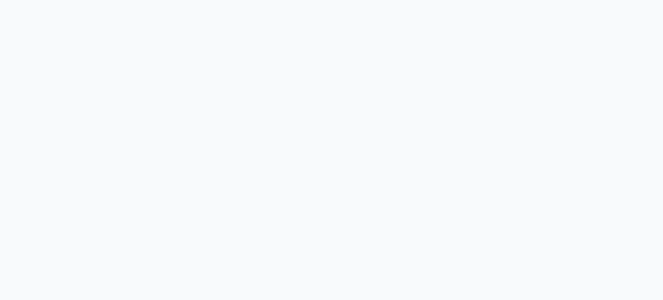
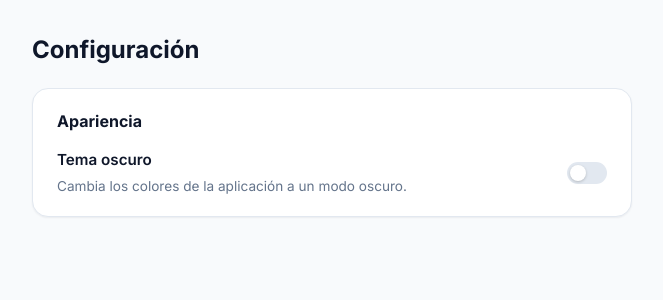
Before and after one commit to Sincro-arg/AH-front, an Angular app: page /configuracion in a window 1280 px wide. Before the commit this address led to /. Shown: the top 300 px of the page, without its empty margins (308-971 px from the left). Built offline with nearby package versions, Linux system fonts and the light colour scheme.

Commit message:
Implementar el tema claro/oscuro que pide el pliego para Con (cortada por tiempo)
Agent: c2

```diff
--- a/src/app/app.routes.ts
+++ b/src/app/app.routes.ts
@@ -5,4 +5,9 @@ export const routes: Routes = [
     path: '',
     loadComponent: () => import('./components/home/home').then((m) => m.Home),
   },
+  {
+    path: 'configuracion',
+    loadComponent: () =>
+      import('./components/configuracion/configuracion').then((m) => m.Configuracion),
+  },
 ];
--- a/src/app/app.ts
+++ b/src/app/app.ts
@@ -1,5 +1,6 @@
-import { Component } from '@angular/core';
+import { Component, inject } from '@angular/core';
 import { RouterOutlet } from '@angular/router';
+import { ThemeService } from './services/theme.service';
 
 @Component({
   selector: 'app-root',
@@ -8,4 +9,8 @@ import { RouterOutlet } from '@angular/router';
   templateUrl: './app.html',
   styleUrl: './app.css',
 })
-export class App {}
+export class App {
+  // Se inyecta aca (sin usarlo) para que el tema guardado se aplique al
+  // documento apenas arranca la app, antes de que se vea ninguna pantalla.
+  private readonly theme = inject(ThemeService);
+}
--- /dev/null
+++ b/src/app/components/configuracion/configuracion.css
@@ -0,0 +1,90 @@
+.config {
+  max-width: 640px;
+  margin: 0 auto;
+  padding: 32px 20px;
+}
+
+.config__title {
+  margin: 0 0 20px;
+  font-size: 1.5rem;
+  color: var(--color-text);
+}
+
+.config__card {
+  background: var(--color-surface);
+  border: 1px solid var(--color-border);
+  border-radius: var(--radius-lg);
+  box-shadow: var(--shadow-sm);
+  padding: 20px 24px;
+  transition: background var(--transition), border-color var(--transition);
+}
+
+.config__subtitle {
+  margin: 0 0 16px;
+  font-size: 1rem;
+  font-weight: 700;
+  color: var(--color-text);
+}
+
+.config__row {
+  display: flex;
+  align-items: center;
+  justify-content: space-between;
+  gap: 16px;
+}
+
+.config__label {
+  margin: 0;
+  font-size: 0.95rem;
+  font-weight: 600;
+  color: var(--color-text);
+}
+
+.config__desc {
+  margin: 4px 0 0;
+  font-size: 0.85rem;
+  color: var(--color-text-muted);
+}
+
+/* Toggle: mismo patron que sincroresto (checkbox + track deslizante) */
+.toggle {
+  position: relative;
+  display: inline-flex;
+  align-items: center;
+  cursor: pointer;
+  flex-shrink: 0;
+}
+
+.toggle input {
+  display: none;
+}
+
+.toggle-track {
+  width: 40px;
+  height: 22px;
+  background: var(--color-border);
+  border-radius: 99px;
+  position: relative;
+  transition: background var(--transition);
+}
+
+.toggle-track::after {
+  content: '';
+  position: absolute;
+  top: 3px;
+  left: 3px;
+  width: 16px;
+  height: 16px;
+  background: #fff;
+  border-radius: 50%;
+  box-shadow: 0 1px 3px rgba(0, 0, 0, 0.2);
+  transition: transform var(--transition);
+}
+
+.toggle input:checked + .toggle-track {
+  background: var(--color-primary);
+}
+
+.toggle input:checked + .toggle-track::after {
+  transform: translateX(18px);
+}
--- /dev/null
+++ b/src/app/components/configuracion/configuracion.html
@@ -0,0 +1,24 @@
+<section class="config">
+  <h1 class="config__title">Configuración</h1>
+
+  <div class="config__card">
+    <h2 class="config__subtitle">Apariencia</h2>
+
+    <div class="config__row">
+      <div>
+        <p class="config__label">Tema oscuro</p>
+        <p class="config__desc">Cambia los colores de la aplicación a un modo oscuro.</p>
+      </div>
+
+      <label class="toggle">
+        <input
+          type="checkbox"
+          [checked]="esOscuro()"
+          (change)="theme.toggle()"
+          aria-label="Activar tema oscuro"
+        />
+        <span class="toggle-track"></span>
+      </label>
+    </div>
+  </div>
+</section>
--- /dev/null
+++ b/src/app/components/configuracion/configuracion.ts
@@ -0,0 +1,15 @@
+import { Component, computed, inject } from '@angular/core';
+import { ThemeService } from '../../services/theme.service';
+
+@Component({
+  selector: 'app-configuracion',
+  standalone: true,
+  imports: [],
+  templateUrl: './configuracion.html',
+  styleUrl: './configuracion.css',
+})
+export class Configuracion {
+  protected readonly theme = inject(ThemeService);
+
+  protected readonly esOscuro = computed(() => this.theme.tema() === 'oscuro');
+}
--- a/src/app/components/home/home.css
+++ b/src/app/components/home/home.css
@@ -4,11 +4,23 @@
   margin: 0 auto;
 }
 
+.home__header {
+  display: flex;
+  align-items: center;
+  justify-content: space-between;
+  margin: 0 0 1.5rem;
+}
+
 .home h1 {
   font-size: 1.5rem;
   font-weight: 700;
   color: var(--color-text);
-  margin: 0 0 1.5rem;
+  margin: 0;
+}
+
+.home__config-link {
+  font-size: 0.9rem;
+  font-weight: 600;
 }
 
 .home__error {
--- a/src/app/components/home/home.html
+++ b/src/app/components/home/home.html
@@ -1,5 +1,8 @@
 <section class="home">
-  <h1>Usuarios de ejemplo</h1>
+  <div class="home__header">
+    <h1>Usuarios de ejemplo</h1>
+    <a routerLink="/configuracion" class="home__config-link">Configuración</a>
+  </div>
 
   @if (cargando()) {
     <p>Cargando...</p>
--- a/src/app/components/home/home.ts
+++ b/src/app/components/home/home.ts
@@ -1,10 +1,11 @@
 import { Component, inject, OnInit, signal } from '@angular/core';
+import { RouterLink } from '@angular/router';
 import { DemoUsuario, UsuariosService } from '../../services/usuarios.service';
 
 @Component({
   selector: 'app-home',
   standalone: true,
-  imports: [],
+  imports: [RouterLink],
   templateUrl: './home.html',
   styleUrl: './home.css',
 })
--- /dev/null
+++ b/src/app/services/theme.service.ts
@@ -0,0 +1,49 @@
+import { Injectable, effect, inject, signal } from '@angular/core';
+import { HttpClient } from '@angular/common/http';
+import { environment } from '../../environments/environment';
+
+export type Tema = 'claro' | 'oscuro';
+
+const STORAGE_KEY = 'ah-tema';
+const TOKEN_KEY = 'ah-token';
+
+/** Maneja el tema claro/oscuro de la app: lo aplica al documento, lo persiste
+ * en localStorage para que sobreviva a un refresh sin sesion, y si hay un
+ * usuario logueado lo sincroniza con su cuenta via PUT /usuarios/me/tema. */
+@Injectable({ providedIn: 'root' })
+export class ThemeService {
+  private readonly http = inject(HttpClient);
+
+  readonly tema = signal<Tema>(this.leerInicial());
+
+  constructor() {
+    effect(() => {
+      const tema = this.tema();
+      document.documentElement.setAttribute('data-theme', tema);
+      localStorage.setItem(STORAGE_KEY, tema);
+    });
+  }
+
+  toggle(): void {
+    this.set(this.tema() === 'oscuro' ? 'claro' : 'oscuro');
+  }
+
+  set(tema: Tema): void {
+    this.tema.set(tema);
+
+    const token = localStorage.getItem(TOKEN_KEY);
+    if (!token) return;
+
+    this.http.put(`${environment.apiUrl}/usuarios/me/tema`, { tema }).subscribe({
+      error: () => {
+        // Si falla (sin red, sesion vencida, etc.) el tema ya quedo aplicado
+        // y guardado localmente; no hace falta romper la UI por esto.
+      },
+    });
+  }
+
+  private leerInicial(): Tema {
+    const guardado = localStorage.getItem(STORAGE_KEY);
+    return guardado === 'oscuro' ? 'oscuro' : 'claro';
+  }
+}
--- a/src/styles.css
+++ b/src/styles.css
@@ -39,6 +39,30 @@
   --transition: 150ms ease;
 }
 
+/* Modo oscuro: mismas variables, otros valores. Se activa poniendo
+   data-theme="oscuro" en <html> (lo hace ThemeService). */
+:root[data-theme='oscuro'] {
+  --color-primary: #3b82f6;
+  --color-primary-dark: #60a5fa;
+  --color-primary-light: #1e3a5f;
+
+  --color-success: #22c55e;
+  --color-success-light: #14532d;
+  --color-danger: #ef4444;
+  --color-danger-light: #450a0a;
+  --color-warning: #f59e0b;
+  --color-warning-light: #451a03;
+
+  --color-bg: #0f172a;
+  --color-surface: #1e293b;
+  --color-border: #334155;
+  --color-text: #f1f5f9;
+  --color-text-muted: #94a3b8;
+
+  --shadow-sm: 0 1px 2px rgba(0, 0, 0, 0.3);
+  --shadow-md: 0 4px 12px rgba(0, 0, 0, 0.4);
+}
+
 *,
 *::before,
 *::after {
@@ -52,6 +76,7 @@ body {
   color: var(--color-text);
   line-height: 1.5;
   -webkit-font-smoothing: antialiased;
+  transition: background var(--transition), color var(--transition);
 }
 
 a {
```
Also changed, not shown: 2 other files (tests, documents, lock files or other folders).
